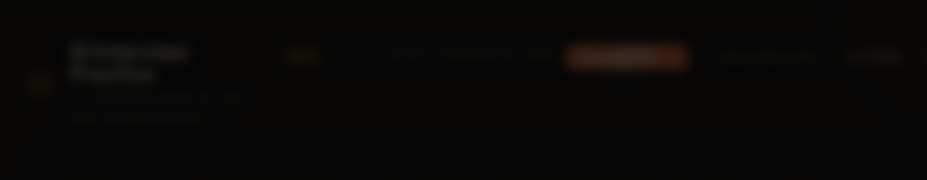
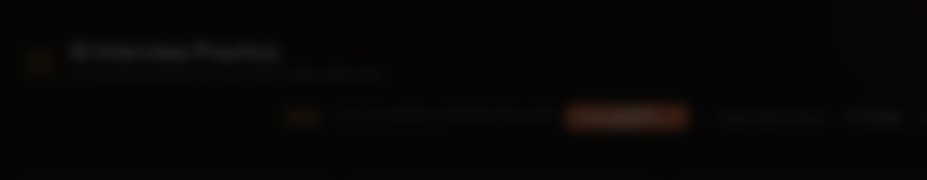
Before and after one commit to divjotmuchhal-1/AI-Interview-Practice-Web, a Next.js app: page /practice in a window 1280 px wide. Shown: the top 180 px of the page, without its empty margins (137-1064 px from the left). Built offline with nearby package versions, Linux system fonts and the light colour scheme; no server answers.

Commit message:
Fix cramped picker header on the free tier
The brand block was the only flex child allowed to shrink, so the wide
free-tier banner squeezed the logo into three wrapped lines. The brand now
holds its width and the header wraps to a second row instead.

```diff
--- a/app/styles/picker.css
+++ b/app/styles/picker.css
@@ -30,16 +30,26 @@
   display: flex;
   align-items: flex-start;
   justify-content: space-between;
-  gap: 24px;
+  gap: 16px 24px;
+  /* The right side carries a variable-width tier banner. Let it drop to its own
+     row rather than squeezing the brand block into a narrow column. */
+  flex-wrap: wrap;
 }
 
-.picker-header-left { flex: 1; }
+/* Never shrink the brand: without this the logo wrapped to three lines
+   whenever the free-tier banner was wide. */
+.picker-header-left {
+  flex: 0 1 auto;
+  min-width: 260px;
+}
 
 .picker-header-right {
   display: flex;
   align-items: center;
   gap: 10px;
-  flex-shrink: 0;
+  flex-wrap: wrap;
+  justify-content: flex-end;
+  margin-left: auto;
   padding-top: 4px;
 }
 
@@ -66,6 +76,7 @@
   color: var(--text-heading);
   letter-spacing: -0.4px;
   line-height: 1;
+  white-space: nowrap;
 }
 
 .picker-subtitle {
@@ -73,6 +84,7 @@
   color: var(--text-muted);
   font-size: 13px;
   line-height: 1.5;
+  text-wrap: balance;
 }
 
 .stats-row {
@@ -725,7 +737,9 @@
 .tier-badge--pro  { background: rgba(92,184,126,0.18); color: var(--green); }
 
 .tier-usage { flex: 0 0 auto; display: flex; flex-direction: column; gap: 4px; }
-.tier-text  { color: var(--text-muted); }
+/* The exhausted-free message is long; keep it on one line so the banner does
+   not grow tall and push the header layout around. */
+.tier-text  { color: var(--text-muted); white-space: nowrap; }
 
 .tier-bar-wrap {
   height: 3px;
```
